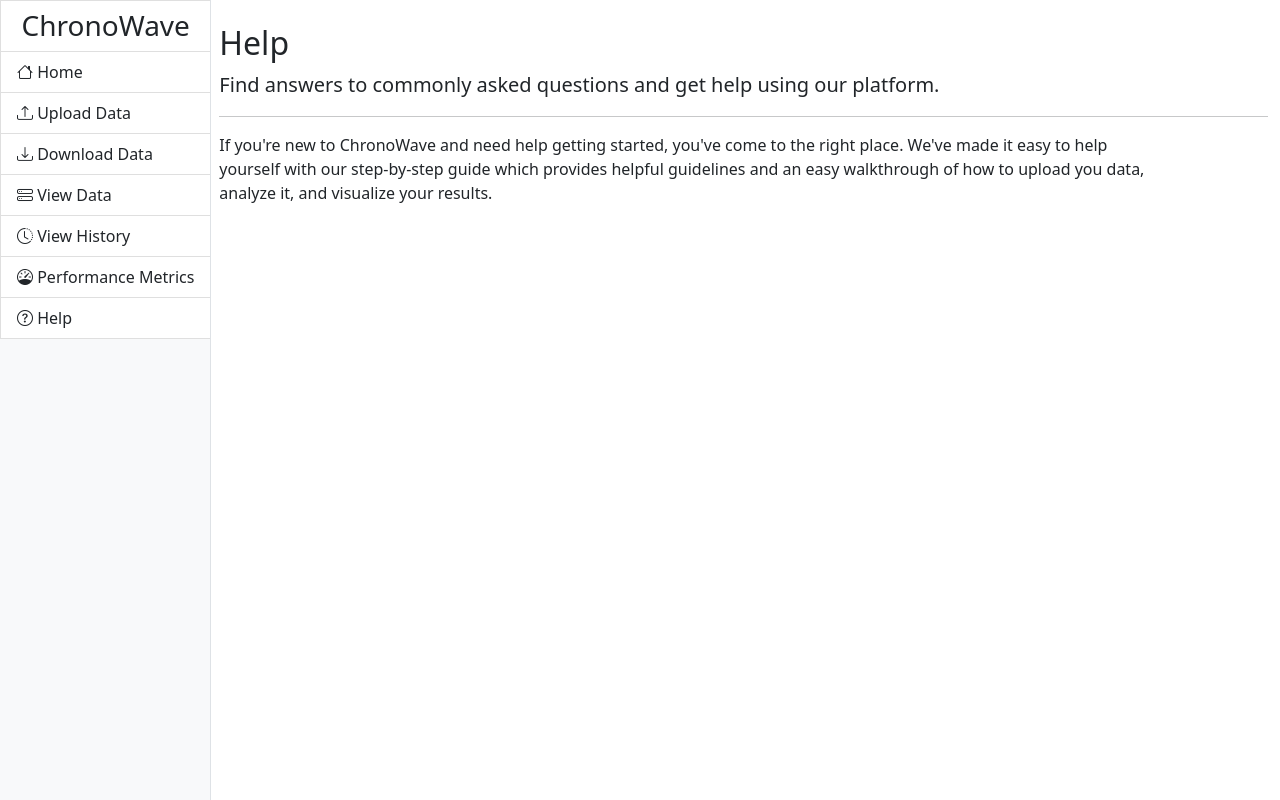
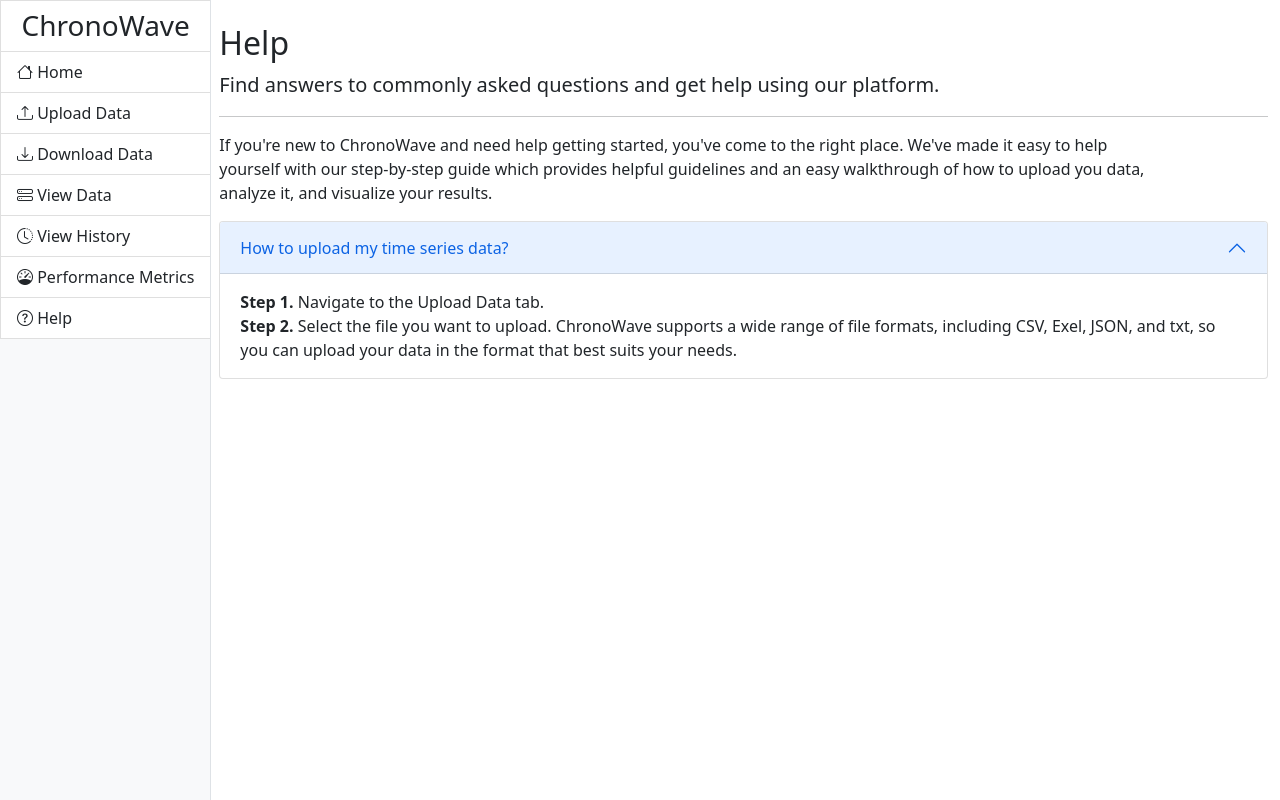
Before and after one commit to iperkins987/cs422_project01, a Flask app: page /help in a window 1280 px wide. Run offline with Flask 2, Linux system fonts and the light colour scheme; some libraries are stand-ins or nearby versions.

Commit message:
Writing FAQs

```diff
--- a/templates/help.html
+++ b/templates/help.html
@@ -8,4 +8,23 @@
 yourself with our step-by-step guide which provides helpful guidelines and an easy walkthrough of how to upload you data,<br>
 analyze it, and visualize your results. </p>
 
+
+<div class="accordion" id="FAQaccordion">
+  <div class="accordion-item">
+    <h2 class="accordion-header" id="headingOne">
+      <button class="accordion-button" type="button" data-bs-toggle="collapse" data-bs-target="#collapseOne" aria-expanded="true" aria-controls="collapseOne">
+        How to upload my time series data?
+      </button>
+    </h2>
+    <div id="collapseOne" class="accordion-collapse collapse show" aria-labelledby="headingOne" data-bs-parent="#accordionExample">
+      <div class="accordion-body">
+      	<strong> Step 1. </strong> Navigate to the Upload Data tab.<br>
+        <strong>Step 2. </strong> Select the file you want to upload. ChronoWave supports a wide range of file formats,
+        including CSV, Exel, JSON, and txt, so you can upload your data in the format that best suits your needs.
+      </div>
+    </div>
+  </div>
+
+</div>
+
 {% endblock %}
```
